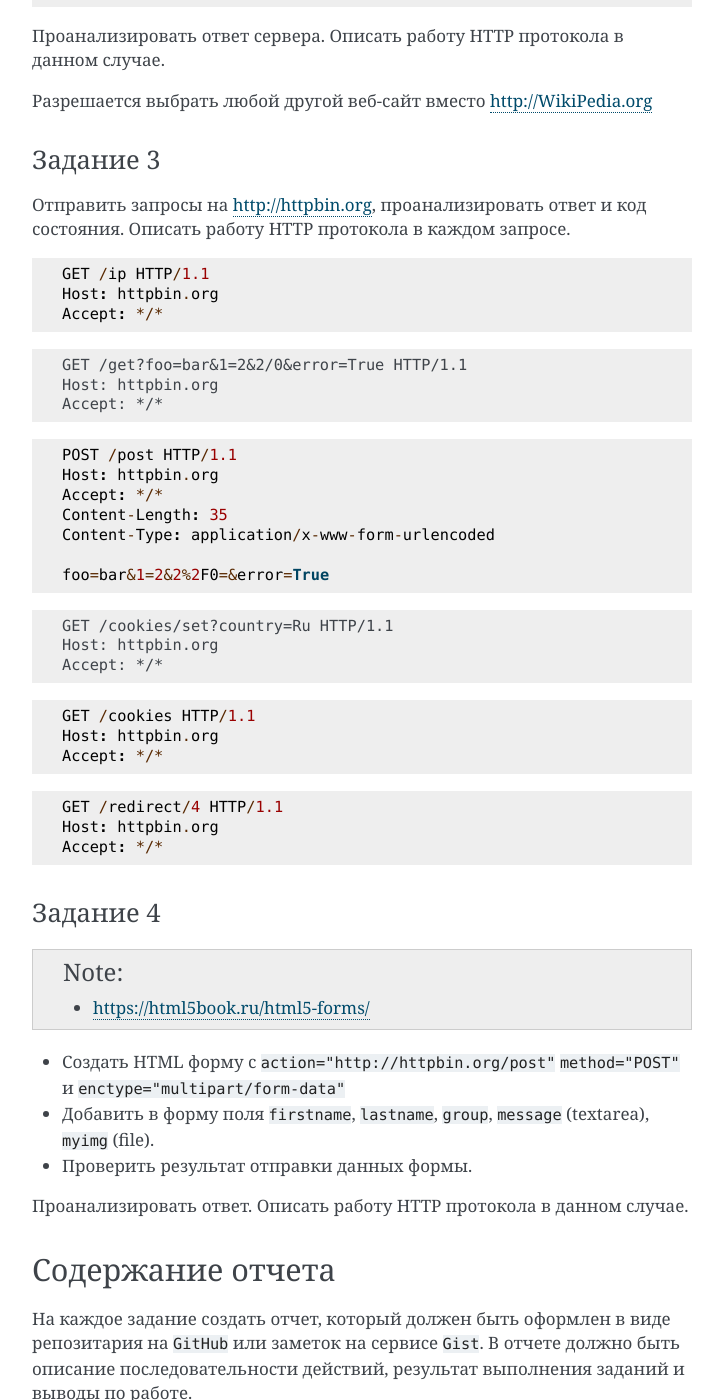
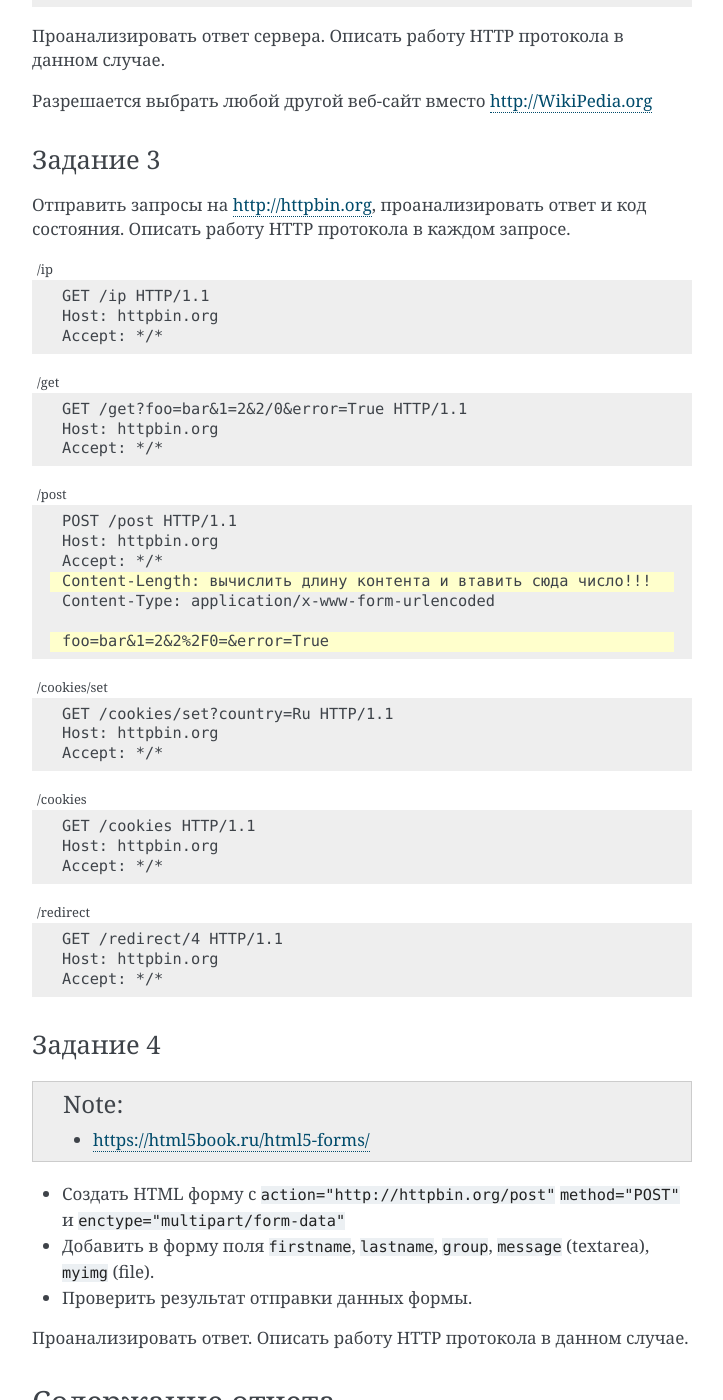
Before and after one commit to ustu/lectures.kpd, a Sphinx documentation site: the page built from docs/kpd/_checkpoint.rst, in a window 1280 px wide and 1400 px high, scrolled down 2376 px. Shown: the whole window, without its empty margins (388-1111 px from the left). Built offline with Sphinx 7.4.7, drawn with Linux system fonts in a browser that asks for light colours; the version number could not be read and is left out; cross-references to code outside the pages are shown as plain code; some of the changed text lies outside the part shown.

Commit message:
clean up

```diff
--- a/docs/kpd/_checkpoint.rst
+++ b/docs/kpd/_checkpoint.rst
@@ -132,41 +133,48 @@
 Отправить запросы на http://httpbin.org, проанализировать ответ и код
 состояния. Описать работу HTTP протокола в каждом запросе.
 
-::
+.. code-blocK:: text
+   :caption: /ip
 
    GET /ip HTTP/1.1
    Host: httpbin.org
    Accept: */*
 
-::
+.. code-blocK:: text
+   :caption: /get
 
    GET /get?foo=bar&1=2&2/0&error=True HTTP/1.1
    Host: httpbin.org
    Accept: */*
 
-::
+.. code-blocK:: text
+   :caption: /post
+   :emphasize-lines: 4,7
 
    POST /post HTTP/1.1
    Host: httpbin.org
    Accept: */*
-   Content-Length: 35
+   Content-Length: вычислить длину контента и втавить сюда число!!!
    Content-Type: application/x-www-form-urlencoded
 
    foo=bar&1=2&2%2F0=&error=True
 
-::
+.. code-blocK:: text
+   :caption: /cookies/set
 
    GET /cookies/set?country=Ru HTTP/1.1
    Host: httpbin.org
    Accept: */*
 
-::
+.. code-blocK:: text
+   :caption: /cookies
 
    GET /cookies HTTP/1.1
    Host: httpbin.org
    Accept: */*
 
-::
+.. code-blocK:: text
+   :caption: /redirect
 
    GET /redirect/4 HTTP/1.1
    Host: httpbin.org
```
Also changed, not shown: other parts of docs/kpd/_checkpoint.rst (+1 -0 lines).
